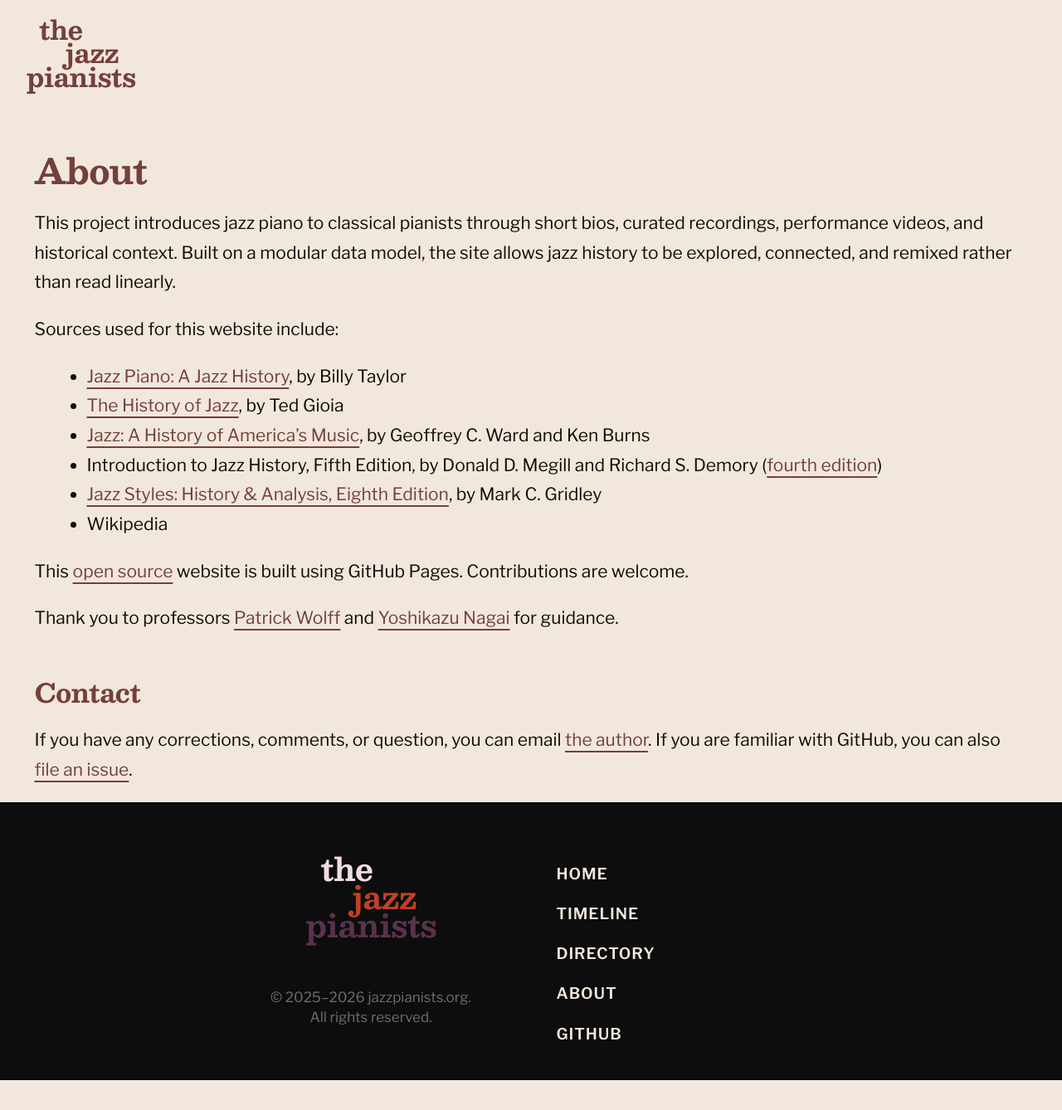
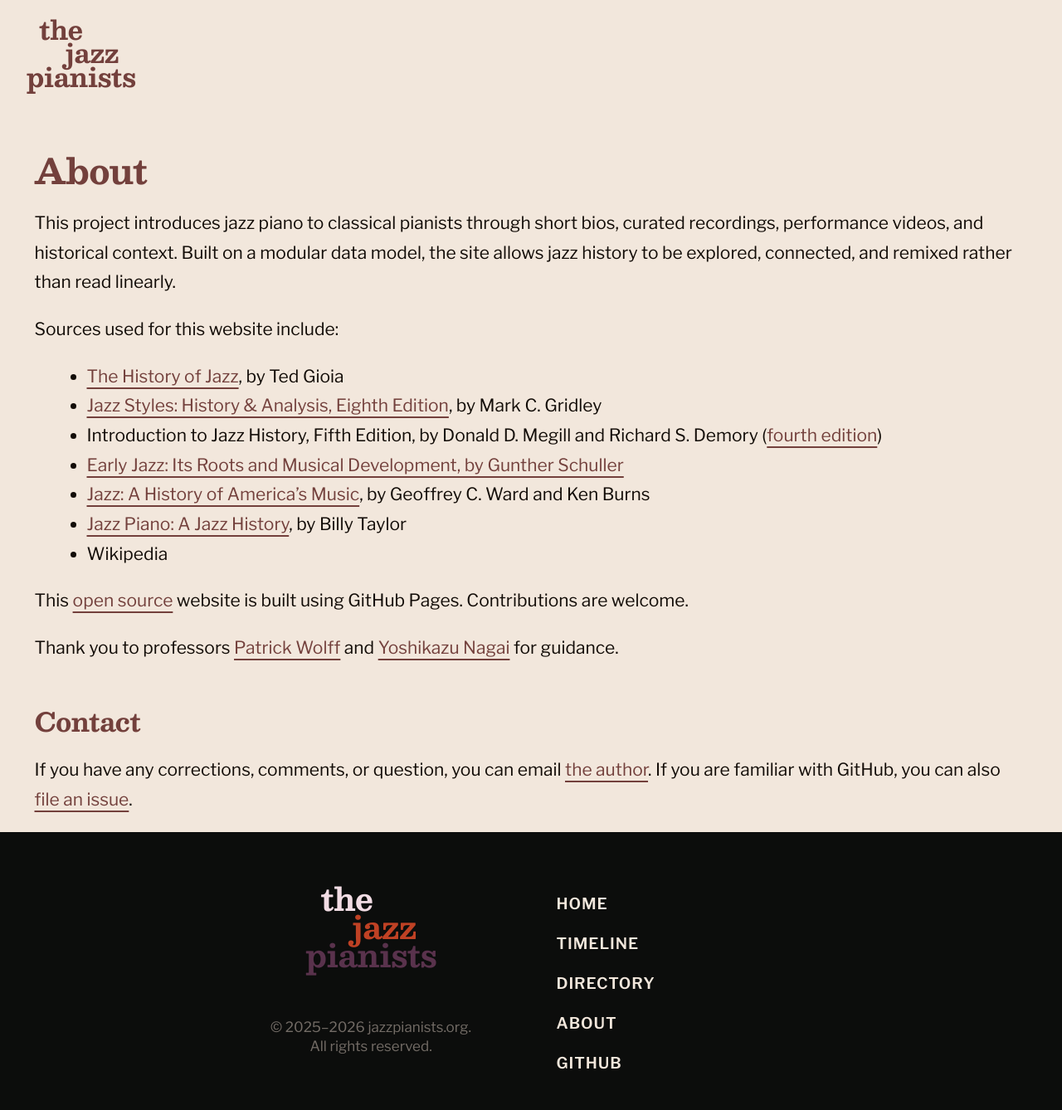
Before and after one commit to legion80/jazzpianists-org, a Jekyll site: the page built from about.md, in a window 1280 px wide. Shown: the whole page at 83% size. Built offline with Jekyll 4.4.1, drawn with Linux system fonts in a browser that asks for light colours; before the commit the page ends 1302 px from its top, so only the background shows below that.

```diff
--- a/about.md
+++ b/about.md
@@ -7,11 +7,12 @@
 
 Sources used for this website include:
 
+- [The History of Jazz](https://global.oup.com/academic/product/the-history-of-jazz-9780190087210?cc=us&lang=en&), by Ted Gioia
+- [Jazz Styles: History & Analysis, Eighth Edition](https://jazzstyles.net), by Mark C. Gridley
+- Introduction to Jazz History, Fifth Edition, by Donald D. Megill and Richard S. Demory ([fourth edition](https://archive.org/details/introductiontoja04edmegi))
+- [Early Jazz: Its Roots and Musical Development, by Gunther Schuller](https://archive.org/details/earlyjazzitsroo000schu)
+- [Jazz: A History of America's Music](https://archive.org/details/jazzhistoryofame0000ward/page/n5/mode/2up), by Geoffrey C. Ward and Ken Burns
 - [Jazz Piano: A Jazz History](https://archive.org/details/jazzpianojazzhis0000tayl), by Billy Taylor
-- [The History of Jazz](https://global.oup.com/academic/product/the-history-of-jazz-9780190087210?cc=us&lang=en&), by Ted Gioia
-- [Jazz: A History of America's Music](https://archive.org/details/jazzhistoryofame0000ward/page/n5/mode/2up), by Geoffrey C. Ward and Ken Burns
-- Introduction to Jazz History, Fifth Edition, by Donald D. Megill and Richard S. Demory ([fourth edition](https://archive.org/details/introductiontoja04edmegi))
-- [Jazz Styles: History & Analysis, Eighth Edition](https://jazzstyles.net), by Mark C. Gridley
 - Wikipedia
 
 This [open source](https://github.com/legion80/jazzpianists-org) website is built using GitHub Pages. Contributions are welcome.
```
